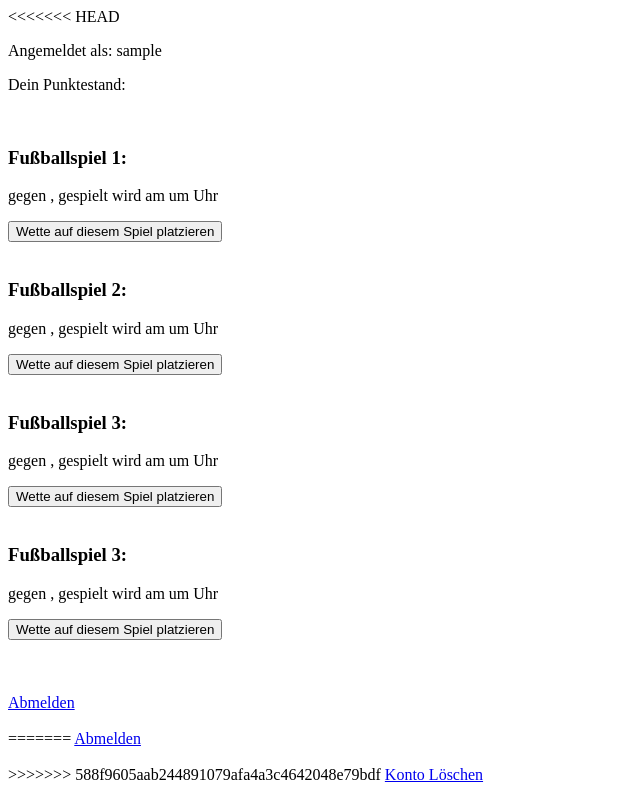
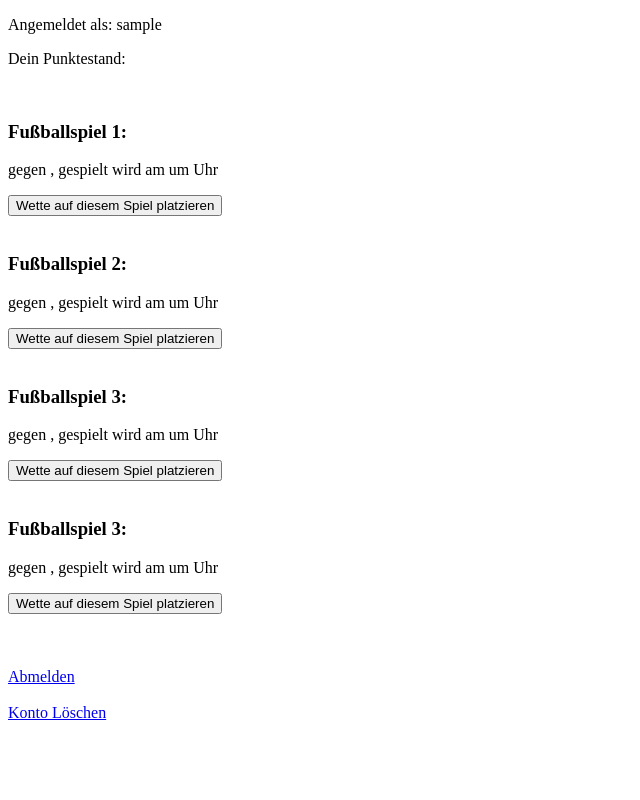
Before and after one commit to armin-gross/tippSpiel, a PHP site: page /tippspiel.php in a window 1280 px wide. Shown: the whole page, without its empty margins (0-640 px from the left). Run offline with PHP 8.4, Linux system fonts and the light colour scheme; the visitor is signed in with stand-in values (Sample User, id 1); data that the repository does not hold is empty.

Commit message:
javascipt

```diff
--- a/aufSpielSetzen.js
+++ b/aufSpielSetzen.js
@@ -9,7 +9,7 @@ function neuesFeld(){
   feldTeamB.setAttribute('class', "teamB");
   feldTeamB.setAttribute('type',"text");
 
-  document.getElementById()
+  document.getElementById('feld1').innerHTML = "sepp";
   document.getElementsByTagName('body')[0].appendChild(feldTeamA);
   document.getElementsByTagName('body')[0].appendChild(feldTeamB);
   ueberpruefung++;
--- a/tippspiel.php
+++ b/tippspiel.php
@@ -27,7 +27,6 @@ $spiel4 = new fussballspiel(4, $db);
     <script src="aufSpielSetzen.js"></script>
   </head>
   <body>
-<<<<<<< HEAD
     <!-- Ausgabe von Name und Punktestand -->
     <p id="nutzername"></p>
     <script>document.getElementById("nutzername").innerHTML = "Angemeldet als: <?php echo $benutzer ?>";</script>
@@ -75,9 +74,6 @@ $spiel4 = new fussballspiel(4, $db);
 
 
     <br><br><a href="logout.php">Abmelden</a><br><br>
-=======
-    <a href="logout.php">Abmelden</a><br><br>
->>>>>>> 588f9605aab244891079afa4a3c4642048e79bdf
     <a href="kontoLoeschen.php">Konto Löschen</a>
   </body>
 </html>
```
